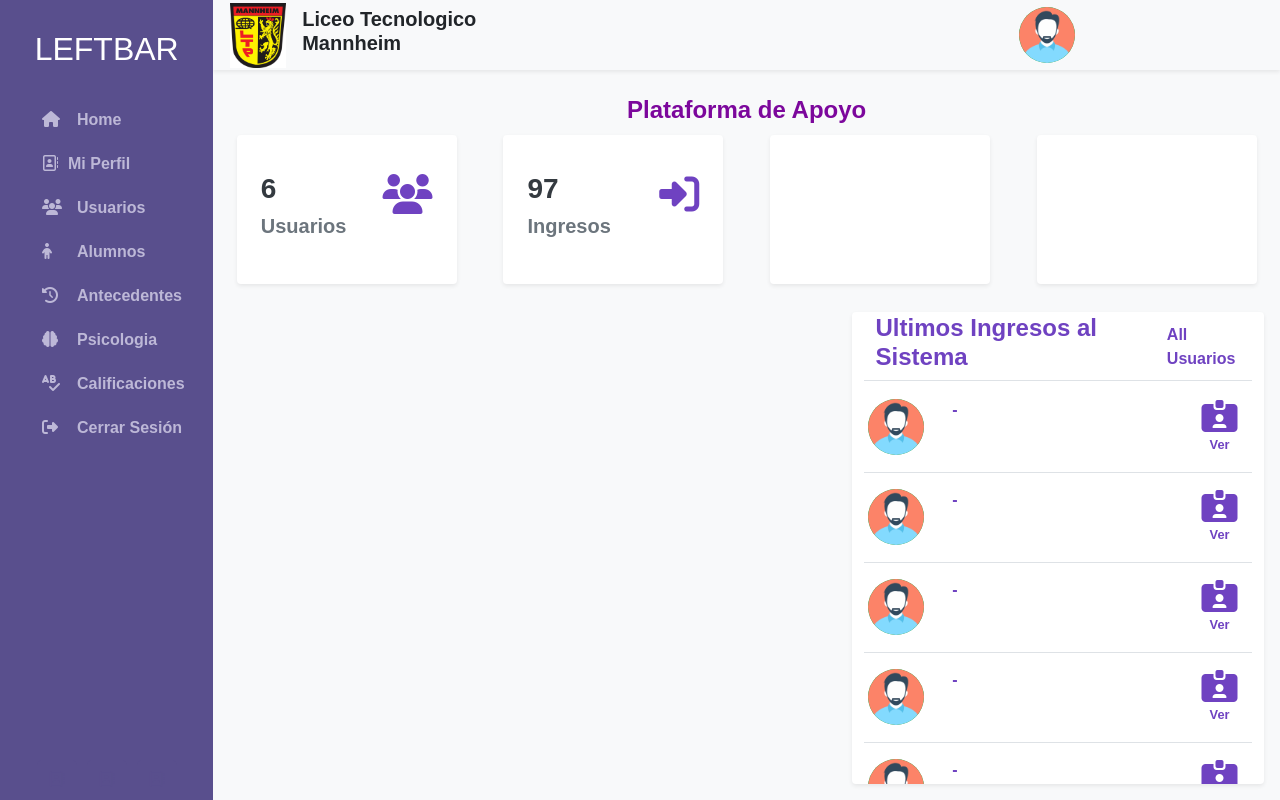
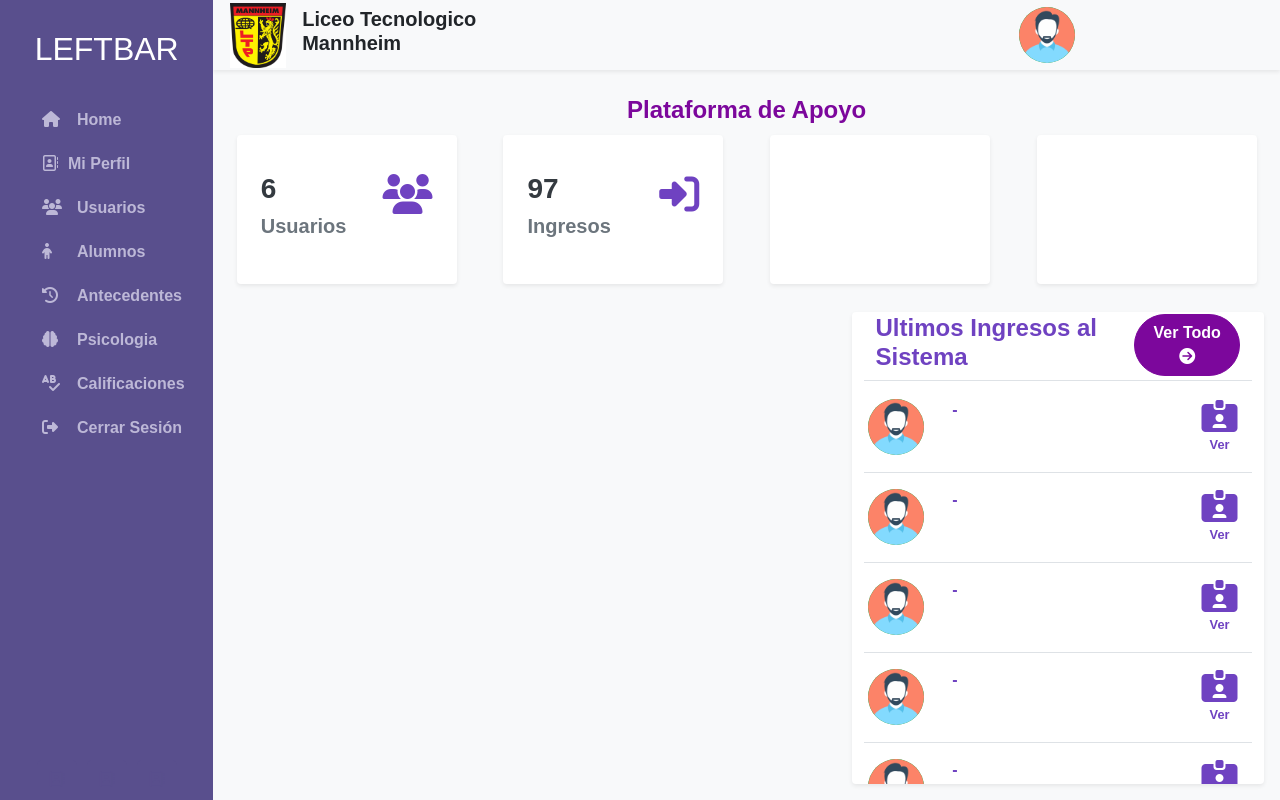
Before and after one commit to Cristobal-coding/DjangoTTT, a Django app: template templates/home/home.html in a window 1280 px wide. Run offline with Django 3.2, Linux system fonts and the light colour scheme; the template is opened without the code that fills it, so the values that code supplies are empty; some libraries are stand-ins or nearby versions; some web fonts are replaced.

Commit message:
making home

```diff
--- a/applications/home/views.py
+++ b/applications/home/views.py
@@ -1,3 +1,4 @@
+from applications.alumnos.models import Alumno
 from django.shortcuts import render
 from django.urls import reverse_lazy, reverse
 from django.contrib.auth import authenticate, login, logout
@@ -33,3 +34,8 @@ class LogoutView(View):
 class HomePage(LoginRequiredMixin,TemplateView):
     template_name = "home/home.html"
     login_url = reverse_lazy('home_app:login')
+
+    # def get_context_data(self, **kwargs):
+    #     context = super(HomePage, self).get_context_data(**kwargs)
+    #     context['alumnos'] = Alumno.objects.buscar_alumno('f')
+    #     return context
--- a/templates/home/home.html
+++ b/templates/home/home.html
@@ -60,11 +60,11 @@ Home
         <div class="row mx-0 w-100 h-100 bg-white shadow-sm rounded">
             <div class="col-12 d-flex flex-column align-items-start justify-content-center" style="height: 15%;">
                 <div class="row mx-0 w-100" style="border-bottom: 1px solid #dee2e6 !important;">
-                    <div class="col-9">
+                    <div class="col-8">
                         <h4 class="fw-bold" style="color: var(--purple);">Ultimos Ingresos al Sistema</h4>
                     </div>
-                    <div class="col-3 d-flex flex-column align-items-center justify-content-center">
-                        <a href="{% url 'user_app:registrar'%}" class="fw-bold text-decoration-none" style="color: var(--purple);">All Usuarios</a>
+                    <div class="col-4">
+                        <a href="{% url 'user_app:registrar'%}" class="btn btn-secondary rounded-pill fw-bold">Ver Todo<i class="fas fa-arrow-circle-right mx-1"></i></a>
                     </div>
                 </div>
             </div>
```
